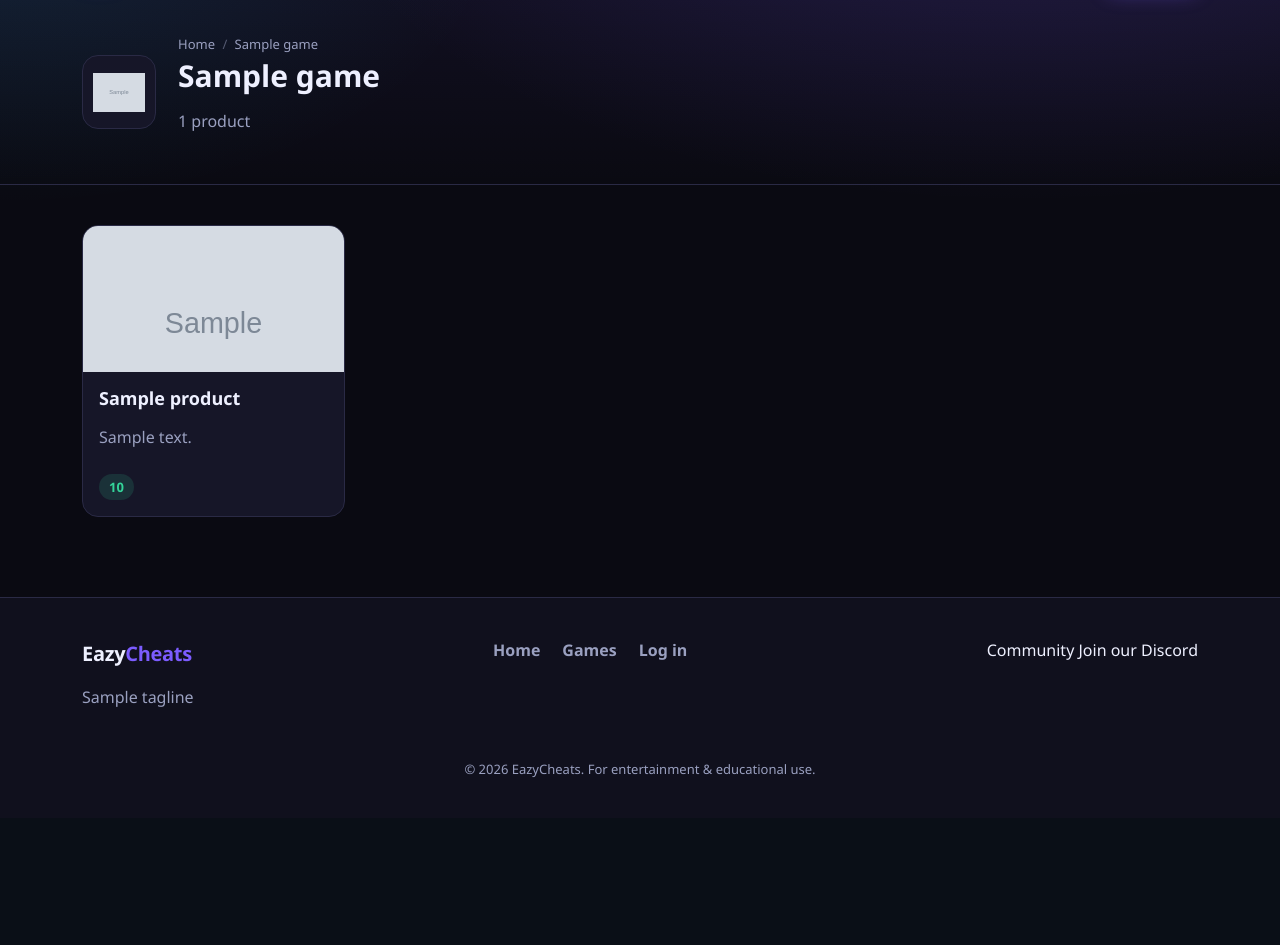
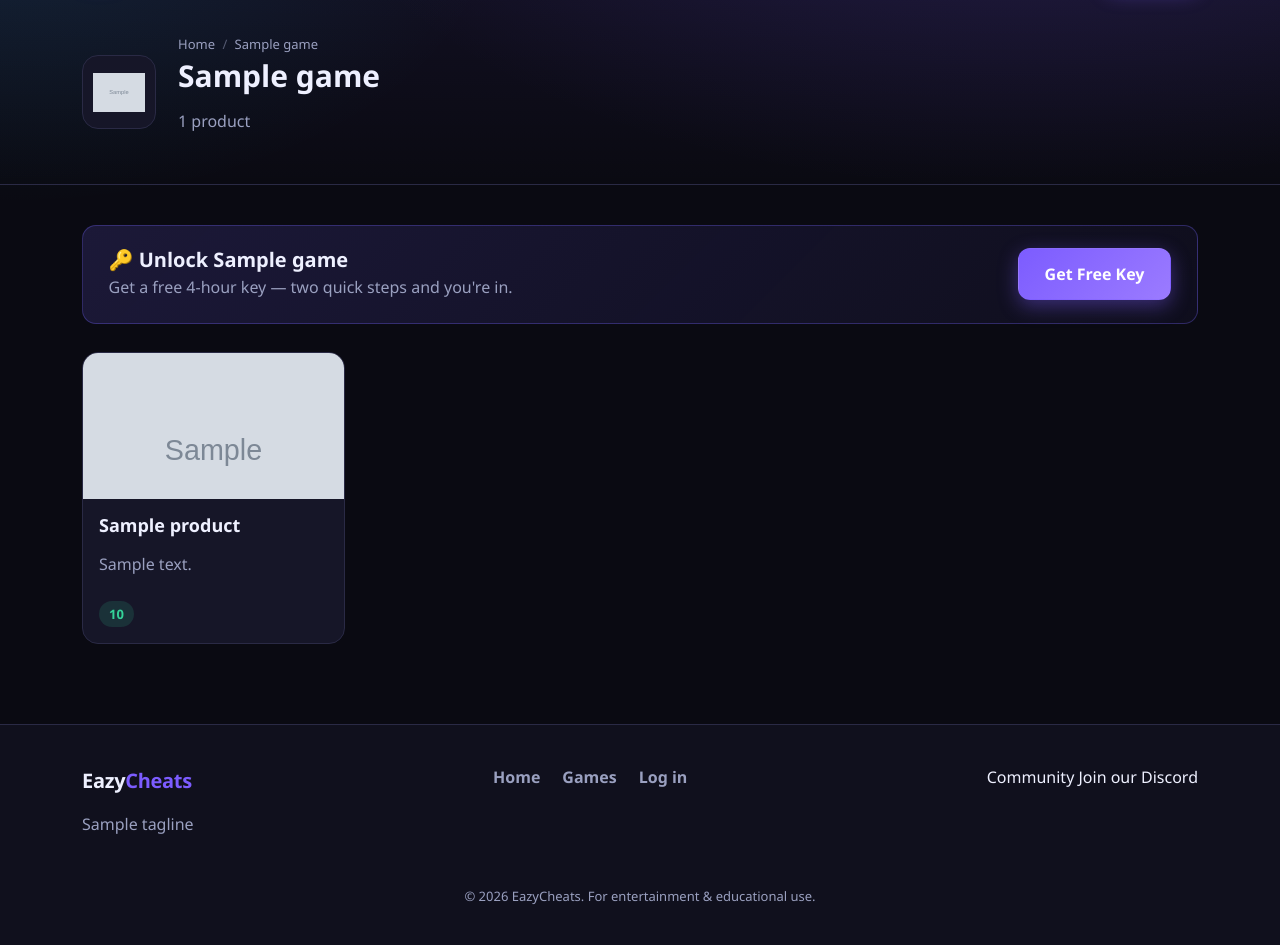
Before and after one commit to notPMANO/eazycheats, a Node project: template views/game.ejs in a window 1280 px wide. Shown: the part 69-1014 px from the top of the page. Before the commit the page ends 847 px from the top, so only its background shows below. Run offline with Node 20 templates, Linux system fonts and the light colour scheme; the template is opened without the code that fills it: most values are stand-ins (such as "Sample title", 1, 10 or a date in 2020); grey boxes marked "Sample" are stand-in pictures.

Commit message:
Add per-game "Get Free Key" CTA on the game page
Opening a game now shows a key banner: for a fresh visitor a "Get Free Key"
button that POSTs game=<slug> into the LootLabs locker flow (so the minted 4h
key is tied to that game); if they already hold an active key it shows the key
and a "View my key" link; if LootLabs isn't configured yet it points to Discord.

Co-Authored-By: Claude Opus 4.8 <noreply@anthropic.com>

```diff
--- a/server.js
+++ b/server.js
@@ -445,7 +445,13 @@ app.get('/game/:slug', (req, res) => {
   const game = db.prepare('SELECT * FROM games WHERE slug = ?').get(req.params.slug);
   if (!game) return res.status(404).render('404');
   const products = db.prepare('SELECT * FROM products WHERE game_id = ? ORDER BY id DESC').all(game.id);
-  res.render('game', { game, products });
+  res.render('game', {
+    game,
+    products,
+    activeKey: activeSessionKey(req),
+    keyConfigured: lootlabs.isConfigured(),
+    keyHours: FREE_KEY_HOURS,
+  });
 });
 
 app.get('/game/:gameSlug/:productSlug', (req, res) => {
--- a/views/game.ejs
+++ b/views/game.ejs
@@ -1,5 +1,21 @@
 <% pageTitle = game.title %>
 <%- include('partials/header') %>
+
+<style>
+  .key-cta-banner {
+    display: flex; flex-wrap: wrap; gap: 1rem; align-items: center;
+    justify-content: space-between; margin: 0 0 1.75rem;
+    padding: 1.4rem 1.6rem; border-radius: 14px;
+    background: linear-gradient(135deg, rgba(108,92,231,.18), rgba(108,92,231,.05));
+    border: 1px solid rgba(108,92,231,.35);
+  }
+  .key-cta-banner h2 { margin: 0 0 .25rem; font-size: 1.25rem; }
+  .key-cta-banner p { margin: 0; }
+  .key-cta-banner .cta-mono {
+    font-family: ui-monospace, Menlo, Consolas, monospace;
+    letter-spacing: .5px;
+  }
+</style>
 
 <section class="page-head">
   <div class="page-head-inner">
@@ -21,6 +37,31 @@
 </section>
 
 <section class="container">
+  <div class="key-cta-banner">
+    <div>
+      <h2>🔑 Unlock <%= game.title %></h2>
+      <% if (typeof activeKey !== 'undefined' && activeKey) { %>
+        <p class="muted">You've got an active key: <span class="cta-mono"><%= activeKey.key %></span></p>
+      <% } else if (typeof keyConfigured !== 'undefined' && !keyConfigured) { %>
+        <p class="muted">Free keys are being set up — check back shortly or grab one from Discord.</p>
+      <% } else { %>
+        <p class="muted">Get a free <%= typeof keyHours !== 'undefined' ? keyHours : 4 %>-hour key — two quick steps and you're in.</p>
+      <% } %>
+    </div>
+    <div>
+      <% if (typeof activeKey !== 'undefined' && activeKey) { %>
+        <a href="/key" class="btn btn-primary btn-lg">View my key</a>
+      <% } else if (typeof keyConfigured !== 'undefined' && !keyConfigured) { %>
+        <a href="https://discord.gg/uVXQTGefvq" target="_blank" rel="noopener" class="btn btn-ghost btn-lg">Join Discord</a>
+      <% } else { %>
+        <form action="/key/start" method="POST">
+          <input type="hidden" name="game" value="<%= game.slug %>">
+          <button type="submit" class="btn btn-primary btn-lg">Get Free Key</button>
+        </form>
+      <% } %>
+    </div>
+  </div>
+
   <% if (products.length === 0) { %>
     <div class="empty">
       <p>No products for <%= game.title %> yet.</p>
```
